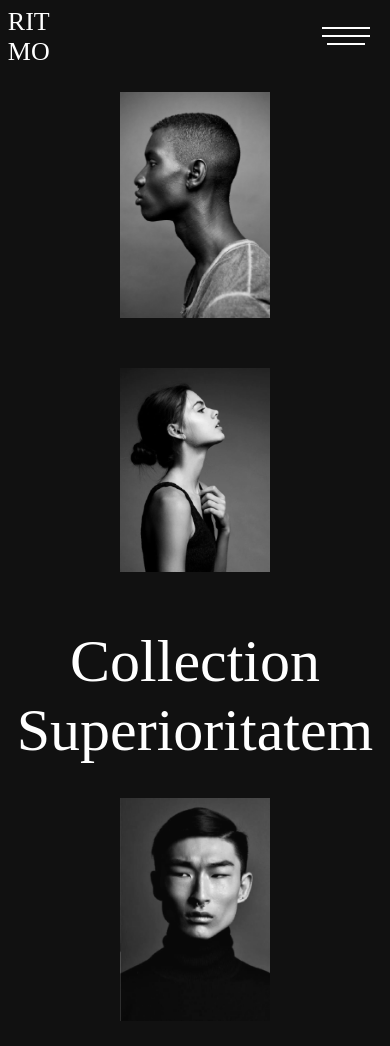
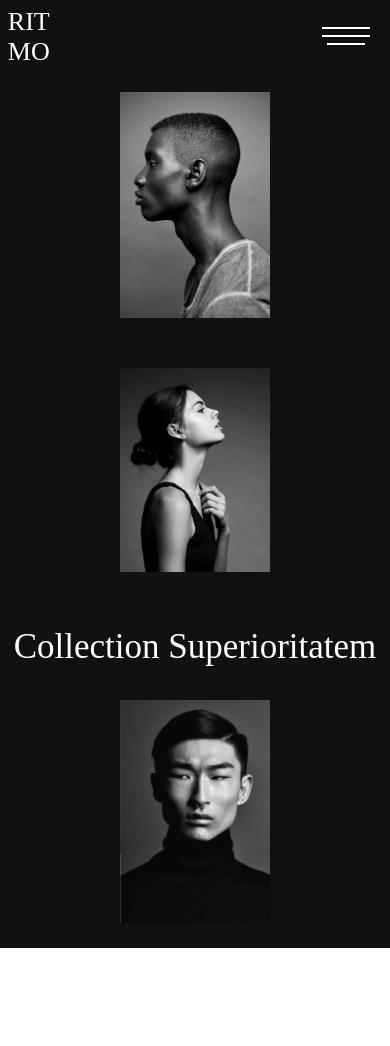
Before and after one commit to Bubblegumi/Dev-1, a plain HTML site: page index.html in a window 390 px wide. After the commit the page ends 948 px from the top, so only its background shows below. Drawn offline with Linux system fonts and the light colour scheme; a web font is replaced by a local one.

Commit message:
small fixes

```diff
--- a/css/style.css
+++ b/css/style.css
@@ -267,6 +267,6 @@ h1 {
 
     h1 {
         margin: 0 auto;
-        font-size: 60px;
+        font-size: 35px;
     }
 }
```
